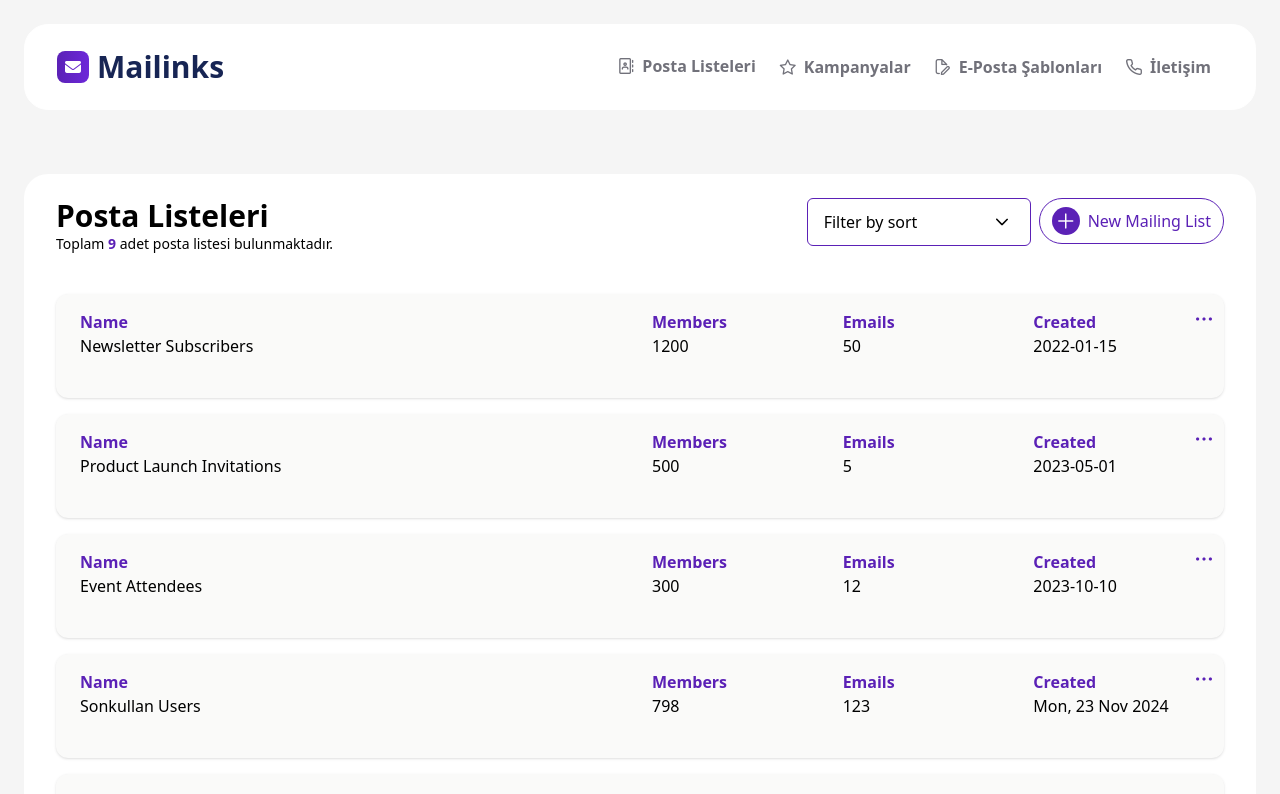
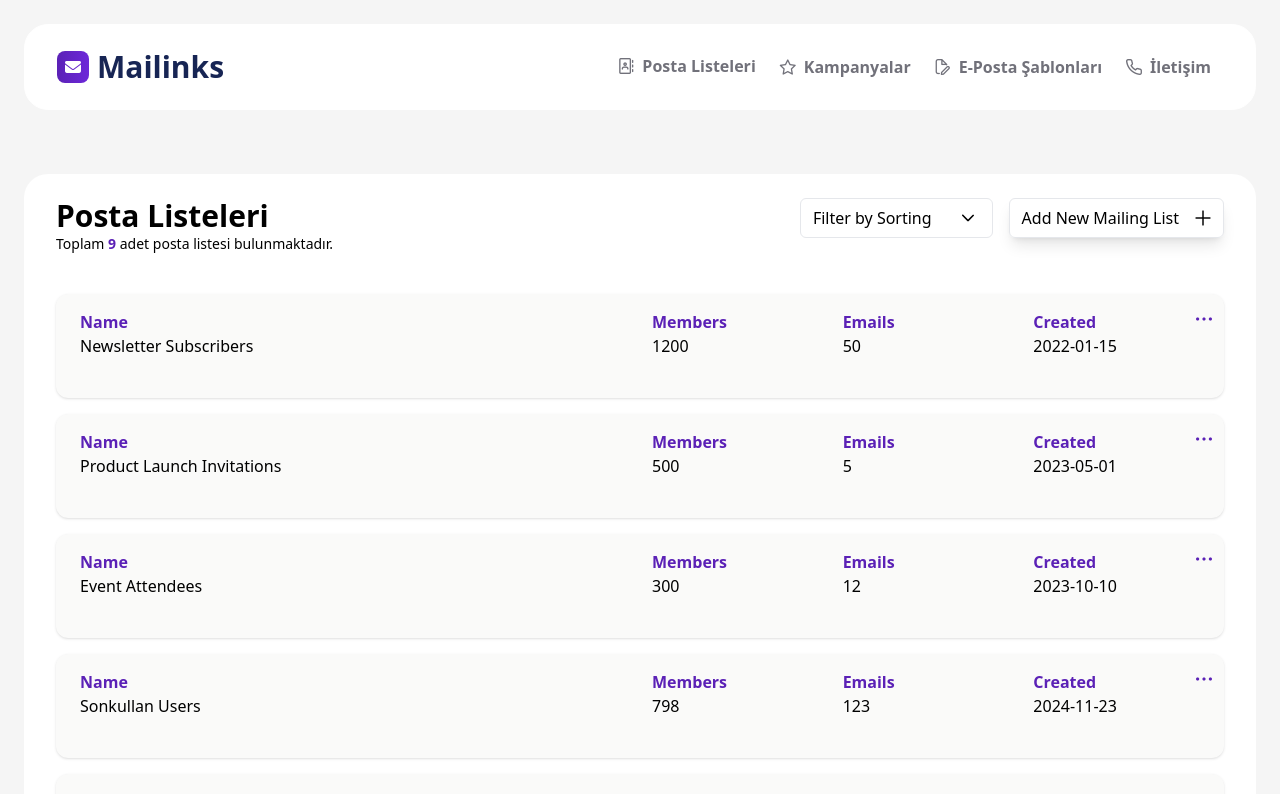
Before and after one commit to Ncticn/Mail-Project, a Vue app: page /mailing-lists in a window 1280 px wide. Shown: the top 794 px of the page. Built offline with nearby package versions, Linux system fonts and the light colour scheme; what tailwindcss-primeui would draw is missing.

Commit message:
Filter Sorting Added and Mail Lists Page Update

```diff
--- a/public/data/mailing-lists.json
+++ b/public/data/mailing-lists.json
@@ -1,5 +1,4 @@
-{
-  "mailing_lists": [
+[
   {
     "list_name": "Newsletter Subscribers",
     "total_subscribers": 1200,
@@ -25,43 +24,42 @@
     "list_name": "Sonkullan Users",
     "total_subscribers": 798,
     "emails_sent": 123,
-      "created_at": "Mon, 23 Nov 2024",
+    "created_at": "2024-11-23",
     "last_used_at": "2024-07-15"
   },
   {
     "list_name": "Marinzon Users",
     "total_subscribers": 456,
     "emails_sent": 678,
-      "created_at": "Tue, 12 Dec 2024",
+    "created_at": "2024-12-12",
     "last_used_at": "2024-07-15"
   },
   {
     "list_name": "Groworder Users",
     "total_subscribers": 123,
     "emails_sent": 444,
-      "created_at": "Sun, 31 Apr 2024",
+    "created_at": "2024-04-30",
     "last_used_at": "2024-07-15"
   },
   {
     "list_name": "Eczastok Users",
     "total_subscribers": 12,
     "emails_sent": 10,
-      "created_at": "Sat, 04 May 2024",
+    "created_at": "2024-05-04",
     "last_used_at": "2024-07-15"
   },
   {
     "list_name": "Vetstok Users",
     "total_subscribers": 1,
     "emails_sent": 1,
-      "created_at": "Thur, 22 Jun 2024",
+    "created_at": "2024-06-22",
     "last_used_at": "2024-07-15"
   },
   {
     "list_name": "Dentstok Users",
     "total_subscribers": 111,
     "emails_sent": 99,
-      "created_at": "Thur, 22 Jun 2024",
+    "created_at": "2024-06-22",
     "last_used_at": "2024-07-15"
   }
 ]
-}
--- a/src/components/filter/FilterSorting.vue
+++ b/src/components/filter/FilterSorting.vue
@@ -1,20 +1,54 @@
 <script setup>
 import Select from "primevue/select";
-import { ref } from "vue";
-const selectedFilter = ref("Filter by");
+import { getMailLists } from "@/services/use-mail_lists";
+import { ref, onMounted, defineEmits, watch } from "vue";
+
+const selectedFilter = ref(null);
+
 const filters = ref([
-  { name: "Mail List Name (A-Z)" },
-  { name: "Mail List Name (Z-A)" },
-  { name: "Date created (Descending)" },
-  { name: "Date created (Ascending)" },
+  { name: "Mail List Name (A-Z)", sortFunction: (a, b) => a.list_name.localeCompare(b.list_name) },
+  { name: "Mail List Name (Z-A)", sortFunction: (a, b) => b.list_name.localeCompare(a.list_name) },
+  { name: "Date Created (Ascending)", sortFunction: (a, b) => new Date(a.created_at) - new Date(b.created_at) },
+  { name: "Date Created (Descending)", sortFunction: (a, b) => new Date(b.created_at) - new Date(a.created_at) },
 ]);
+
+const mailLists = ref([]);
+const sortedMailLists = ref([]);
+
+const emit = defineEmits(['updateList']);
+
+onMounted(async () => {
+  try {
+    mailLists.value = await getMailLists();
+    sortedMailLists.value = [...mailLists.value];
+  } catch (error) {
+    console.error("Mail listesi yüklenirken hata oluştu:", error);
+  }
+});
+
+const sortingFilter = () => {
+  if (!selectedFilter.value) {
+    sortedMailLists.value = [...mailLists.value];
+  } else {
+    sortedMailLists.value = [...mailLists.value].sort(selectedFilter.value.sortFunction);
+  }
+};
+
+watch(selectedFilter, () => {
+  sortingFilter();
+  emit('updateList', sortedMailLists.value);
+});
 </script>
+
 <template>
-  <Select
-    v-model="selectedFilter"
-    :options="filters"
-    optionLabel="name"
-    placeholder="Filter by sort"
-    class="w-full md:w-56 border-violet-800 p-1 font-sm mr-2 font-medium"
-  />
+  <div class="filter-sorting mr-4">
+    <Select
+      v-model="selectedFilter"
+      inputId="sorting-filter"
+      :options="filters"
+      optionLabel="name"
+      placeholder="Filter by Sorting"
+      class="w-full"
+    />
+  </div>
 </template>
--- a/src/services/use-mail_lists.js
+++ b/src/services/use-mail_lists.js
@@ -4,6 +4,6 @@ export async function getMailLists() {
     const data = await response.json();
     return data;
   } catch (error) {
-    console.log(`Merhabalar Sn.${error.message || error}`);
+    console.log(`Error Fetching Mail Lists ${error.message || error}`);
   }
 }
--- a/src/views/mailing-lists/mailing-lists.vue
+++ b/src/views/mailing-lists/mailing-lists.vue
@@ -1,55 +1,71 @@
 <script setup>
 import CardMailingList from "@/components/card/CardMailingList.vue";
 import FilterSorting from "@/components/filter/FilterSorting.vue";
-import ButtonBaseOutlineIcon from "@/components/button/ButtonBaseOutlineIcon.vue";
+import Button from "primevue/button";
+
+import { getMailLists } from "@/services/use-mail_lists";
 import { ref, onMounted } from "vue";
-import { getMailLists } from "@/services/use-mail_lists";
 
-const mailingLists = ref([]);
+const sortedMailLists = ref([]);
 
-onMounted(async () => {
+// Veri yüklemesi (Mail listeleri) yapıldığında listeyi başlatmak
+const loadMailLists = async () => {
   try {
-    const data = await getMailLists();
-    mailingLists.value = data.mailing_lists;
+    const mailLists = await getMailLists();
+    sortedMailLists.value = mailLists; // İlk olarak sıralanmamış listeyi göstermek için atama yap
   } catch (error) {
-    console.error(error);
+    console.error("Mail listeleri yüklenirken hata oluştu:", error);
   }
+};
+
+// Bileşen yüklendiğinde veri çağrısı yap
+onMounted(() => {
+  loadMailLists();
 });
+
+// `FilterSorting` bileşeninden gelen güncellenmiş listeyi işlemek
+const handleUpdateList = (updatedList) => {
+  sortedMailLists.value = updatedList;
+};
 </script>
+
 <template>
-  <div
-    class="mailing-list bg-white rounded-3xl p-6 md:px-8 md:py-6 flex flex-col gap-10 mb-14"
-  >
-    <div
-      class="mailing-list__header flex flex-col md:flex-row items-start justify-between gap-4"
-    >
-      <div class="mailing-list-header__title w-full">
-        <h1 class="text-3xl font-semibold">{{ $t('page.mailing-lists.title')}}</h1>
+  <div class="mailing-list">
+    <div class="mailing-list__header">
+      <div class="mailing-list-header__title">
+        <h1 class="text-3xl font-semibold">{{ $t('page.mailing-lists.title') }}</h1>
         <I18nT tag="h3" keypath="page.mailing-lists.subtitle" class="text-sm">
-          <b class="text-violet-800"> {{ $t('page.mailing-lists.quantity', {quantity: mailingLists.length }) }}</b>
+          <b class="text-violet-800"> {{ $t('page.mailing-lists.quantity', { quantity: sortedMailLists.length }) }}</b>
         </I18nT>
       </div>
-      <div
-        class="mailing-list-header__buttons flex flex-col md:flex-row items-start justify-center md:justify-end w-full gap-4 md:gap-0"
-      >
-        <FilterSorting />
-        <ButtonBaseOutlineIcon
-          :label="'New Mailing List'"
-          :icon="'pi pi-plus'"
-          class="w-full md:w-fit"
-        />
+      <div class="mailing-list-header__buttons">
+        <FilterSorting @updateList="handleUpdateList"/>
+        <Button label="Add New Mailing List" icon="pi pi-plus" iconPos="right" raised />
       </div>
     </div>
 
+    <!-- Mail listesi kartları -->
     <div class="mailing-list__main flex flex-col gap-4">
-      <CardMailingList
-        v-for="item in mailingLists"
-        :key="item.id"
-        :name="item.list_name"
-        :members="item.total_subscribers"
-        :emails="item.emails_sent"
-        :created="item.created_at"
-      />
+      <CardMailingList v-for="item in sortedMailLists" :key="item.id" :name="item.list_name"
+        :members="item.total_subscribers" :emails="item.emails_sent" :created="item.created_at" />
     </div>
   </div>
 </template>
+
+<style scoped>
+.mailing-list {
+  @apply bg-white rounded-3xl p-6 md:px-8 md:py-6 flex flex-col gap-10 mb-14;
+}
+
+.mailing-list__header {
+  @apply flex flex-col md:flex-row items-start justify-between gap-4;
+}
+
+.mailing-list-header__title {
+  @apply w-full
+}
+
+.mailing-list-header__buttons {
+  @apply flex flex-col md:flex-row items-stretch md:items-center justify-center md:justify-end w-full gap-4 md:gap-0
+}
+</style>
```
Lines whose indentation alone changed are shown as unchanged.
